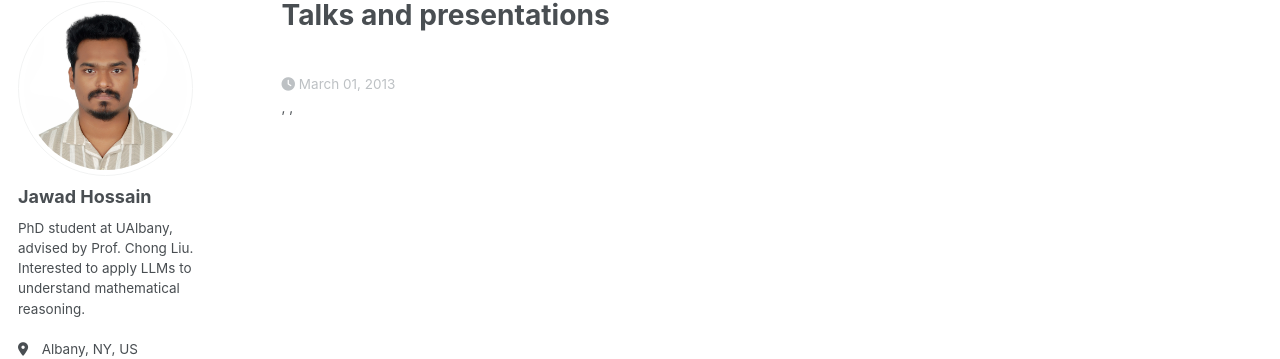
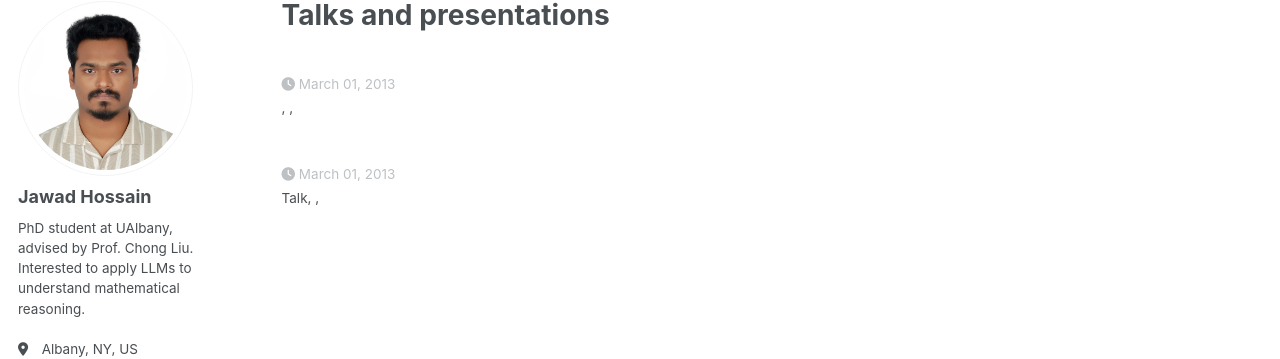
Before and after one commit to Jawad039/jawad039.github.io, a Jekyll site: the page built from _pages/talks.html, in a window 1280 px wide. Shown: the part 100-459 px from the top of the page. Built offline with Jekyll 4.4.1, drawn with Linux system fonts in a browser that asks for light colours; some web fonts are replaced; a script bundle is joined from its source files by our own code; library files that are not in the unit come from our copies; a file with an impossible date is left out.

Commit message:
Update 2012-03-01-talk-1.md

```diff
--- a/_talks/2012-03-01-talk-1.md
+++ b/_talks/2012-03-01-talk-1.md
@@ -4,6 +4,6 @@ collection: talks
 type: "Talk"
 permalink: /talks/2012-03-01-talk-1
 venue: ""
-date: ""
+date: 2013-03-01
 location: ""
 ---
```
